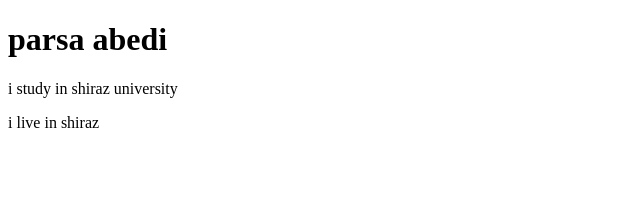
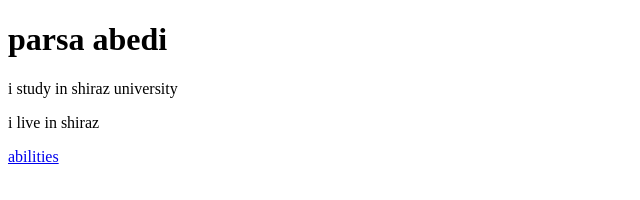
Before and after one commit to parsa84a/hwhtml, a plain HTML site: page index.html in a window 1280 px wide. Shown: the full height of the page, 0-640 px from the left. Drawn offline with Linux system fonts and the light colour scheme.

Commit message:
adding l3

```diff
--- a/index.html
+++ b/index.html
@@ -9,5 +9,6 @@
     <h1>parsa abedi</h1>
     <p>i study in shiraz university</p>
     <p>i live in shiraz</p>
+    <a href="./index3.html">abilities</a>
 </body>
 </html>
```
